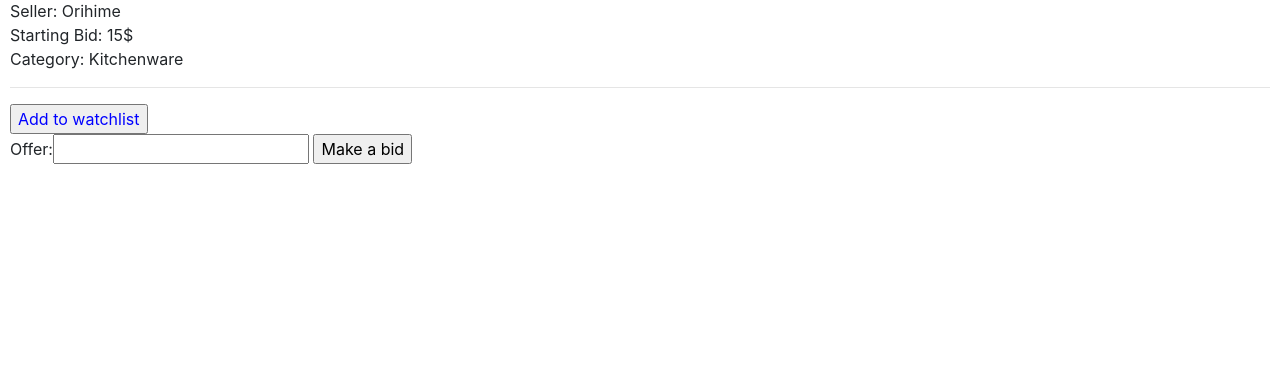
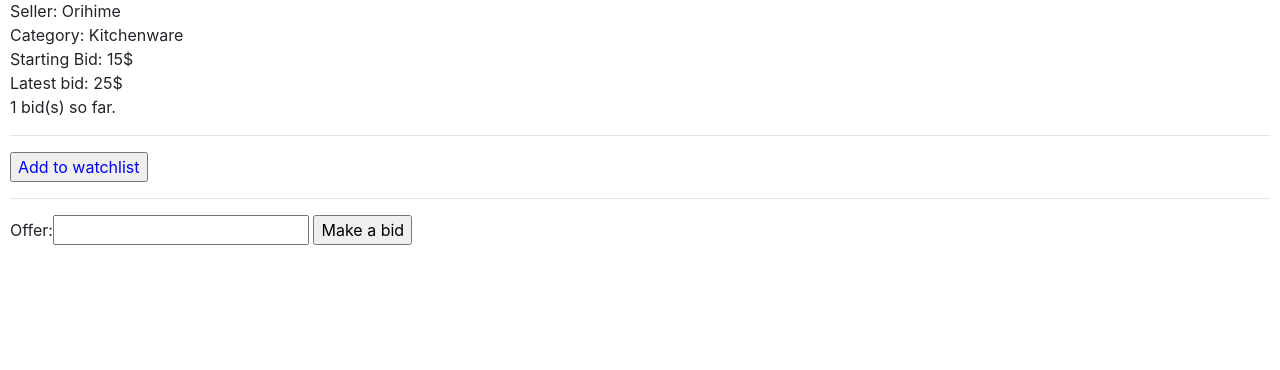
Before and after one commit to Nonines/Commerce, a Django app: page /listing/2/ in a window 1280 px wide. Shown: the part 430-800 px from the top of the page. Run offline with Django 3.2, Linux system fonts and the light colour scheme; a user stored in the database is signed in; data comes from the database, SQL or seed files in the repository; both versions use the stored data as it was after the commit; some libraries are stand-ins or nearby versions.

Commit message:
Bidding done TODO: Closing bid TODO: Winning bid LATER: Deleting listing, comments, categories

```diff
--- a/auctions/models.py
+++ b/auctions/models.py
@@ -9,16 +9,6 @@ class User(AbstractUser):
 
     def __str__(self) -> str:
         return self.username
-
-
-# Bidding model:
-class Bid(models.Model):
-    listing_id = models.IntegerField()
-    seller_id = models.IntegerField()
-    starting_bid = models.IntegerField()
-
-    offer = models.IntegerField()
-    offer_count = models.IntegerField()
 
 
 # Auction listing model:
@@ -37,6 +27,23 @@ class Listing(models.Model):
         return self.title
 
 
+# Bidding model:
+class Bid(models.Model):
+    listing = models.ForeignKey(Listing,
+                                on_delete=models.CASCADE,
+                                related_name="bid_listing")
+
+    seller_id = models.IntegerField()
+    starting_bid = models.IntegerField()
+    offer = models.IntegerField()
+
+    bidder = models.ForeignKey(settings.AUTH_USER_MODEL,
+                               on_delete=models.CASCADE,
+                               related_name="bidding_for")
+
+    offer_count = models.IntegerField()
+
+
 # and one for comments made on auction listings.
 
 # Watchlist model:
--- a/auctions/templates/auctions/listing.html
+++ b/auctions/templates/auctions/listing.html
@@ -17,9 +17,18 @@
 
     <div>Seller: {{ listing.seller }}</div>
 
-    <div>Starting Bid: {{ listing.starting_bid }}$</div>
+    <div>Category: {{ listing.category }}</div>
 
-    <div>Category: {{ listing.category }}</div>
+    <div>Starting Bid: {{ bid.starting_bid }}$</div>
+
+    <div>Latest bid: {{ bid.offer }}$</div>
+
+    <div>
+        {{ bid.offer_count }} bid(s) so far.
+        {% if user == bid.bidder %}
+            <div>Your bid is the current bid.</div>
+        {% endif %}
+    </div>
 
     <!-- Watchlist -->
     <hr>
@@ -44,17 +53,17 @@
             </form>
         </div>
 
+        <!-- Bidding -->
+        <hr>
+
         <div>
+            {{ message }}
             <form action="{% url 'listing' listing.id %}" method="post">
                 {% csrf_token %}
-                {{ message }}
                 {{ form }}
                 <input type="submit" value="Make a bid">
             </form>
         </div>
     {% endif %}
 
-    <!-- Bidding -->
-
-
 {% endblock %}
--- a/auctions/views.py
+++ b/auctions/views.py
@@ -48,79 +48,79 @@ def listing(request, item_id):
 
             # And the other parameters for the bid instance
             price = listing.starting_bid   # starting bid
-            listing_id = listing.id        # item's id
             seller_id = listing.seller.id  # item's seller
 
             # Check if this is the first bid request
             try:
-                Bid.objects.get(listing_id=listing_id)
+                current_bid = Bid.objects.get(listing=listing)
 
             except ObjectDoesNotExist:
+                # If it's the first, create a record of the bid in the database
                 # The first bid must at least, equal the starting bid
                 if int(offer) >= int(price):
 
-                    # If it is, create a record of the bid in the database
-                    first_bid = Bid(listing_id=listing_id,
-                                    seller_id=seller_id, starting_bid=price,
-                                    offer=offer, offer_count=1)
-                    first_bid.save()
+                    new_bid = Bid(listing=listing, seller_id=seller_id,
+                                  starting_bid=price, offer=offer,
+                                  bidder=current_user, offer_count=1)
+                    new_bid.save()
                     message = "Bid successful!"
                 else:
+                    new_bid = current_bid
                     message = "Your bid is too low!"
 
-                # And display the page, with an error if the bid is too low
-                return render(request, "auctions/listing.html",
-                              {"user": current_user,
-                               "listing": listing,
-                               "watchlist": watchlist_items,
-                               "message": message})
             else:
-                # If this isn't the first bid record, instantiate the Bid model
-                current_bid = Bid.objects.get(listing_id=listing_id)
-
-                # Retrive the data to be used as parameters
-                new_offer = offer  # Offer user sent in the form
-                previous_offer = current_bid.offer  # Offer stored in database
-                count = current_bid.offer_count + 1  # Total No. of bids
+                # If (a) prior bid(s) exist(s):
+                # Retrive the data to be used as kwargs
+                previous_offer = current_bid.offer  # Latest bid in database
+                count = current_bid.offer_count + 1  # Total Number of bids
 
                 # Check if the new offer is valid
-                if new_offer > previous_offer:
+                if offer > previous_offer:
 
-                    new_bid = Bid(listing_id=listing_id, seller_id=seller_id,
-                                  starting_bid=price, offer=new_offer,
-                                  offer_count=count)
+                    new_bid = Bid(listing=listing, seller_id=seller_id,
+                                  starting_bid=price, offer=offer,
+                                  bidder=current_user, offer_count=count)
 
-                    # Delete the previous offer's records
+                    # Delete the previous offer from record
                     current_bid.delete()
 
                     new_bid.save()
                     message = "Bid successful!"
                 else:
+                    new_bid = current_bid
                     message = "Your bid is too low!"
 
+            finally:
                 # And display the page, with an error if the bid is too low
                 return render(request, "auctions/listing.html",
                               {"user": current_user,
-                               "listing": listing,
+                               "listing": listing, "bid": new_bid,
                                "watchlist": watchlist_items,
-                               "message": message})
+                               "message": message, "form": form})
 
         # If the form fails validation, return an error:
         else:
             message = "Invalid input"
             return render(request, "auctions/listing.html",
                           {"user": current_user,
-                           "listing": listing,
+                           "listing": listing, "bid": current_bid,
                            "watchlist": watchlist_items,
-                           "message": message})
+                           "message": message, "form": form})
 
     # If it is a GET request:
     else:
+        try:
+            current_bid = Bid.objects.get(listing=listing)
+
+        except ObjectDoesNotExist:
+            pass
+
         form = BidForm
         # Displays the listing's page
         return render(request, "auctions/listing.html",
                       {"user": current_user,
                        "listing": listing,
+                       "bid": current_bid,
                        "watchlist": watchlist_items,
                        "form": form})
 
@@ -195,7 +195,7 @@ def watchlist(request):
             user_watchlist.listings.remove(current_item)
 
         # Refresh the current Listing's page
-        return listing(request, item_id)
+        return HttpResponseRedirect(reverse("listing", args=[current_item.pk]))
 
     # If it's a get request, display the Watchlist page
     watchlist_items = user_watchlist.listings.all()
```
Also changed, not shown: auctions/migrations/0001_initial.py, db.sqlite3.
